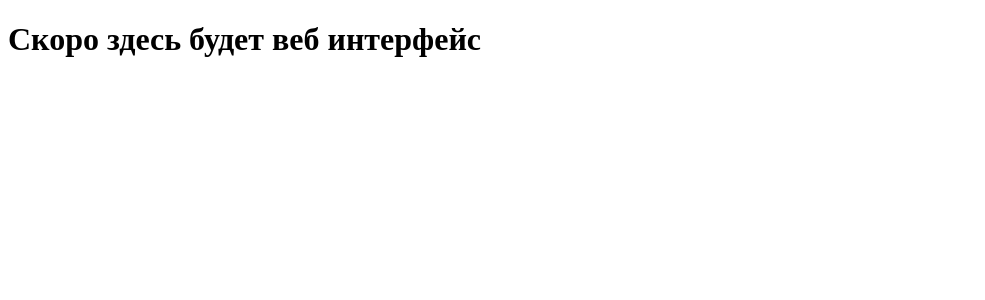
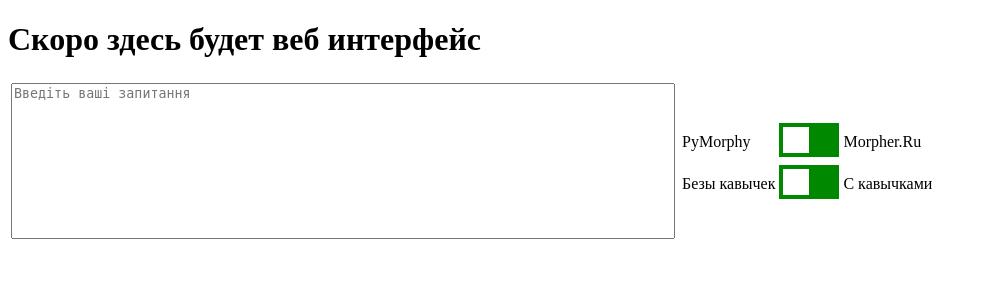
Before and after one commit to kribrum-linguistics/backend, a Flask app: page / in a window 1280 px wide. Shown: the top 300 px of the page, without its empty margins (0-985 px from the left). Run offline with Flask 2, Linux system fonts and the light colour scheme.

Commit message:
added styles, textarea for search queries, switches for morphparser and quotes

```diff
--- a/main.py
+++ b/main.py
@@ -11,7 +11,7 @@ import json, datetime
 
 app = Flask(__name__, template_folder='templates')
 
-@app.route("/", methods=['GET','POST'])
+@app.route("/", methods=['GET', 'POST'])
 def index():
     return render_template('index.html')
 
--- /dev/null
+++ b/static/styles/style.css
@@ -0,0 +1,58 @@
+/* The switch - the box around the slider */
+.switch {
+  position: relative;
+  display: inline-block;
+  width: 60px;
+  height: 34px;
+}
+
+/* Hide default HTML checkbox */
+.switch input {display:none;}
+
+/* The slider */
+.slider {
+  position: absolute;
+  cursor: pointer;
+  top: 0;
+  left: 0;
+  right: 0;
+  bottom: 0;
+  background-color: #008800;
+  -webkit-transition: .4s;
+  transition: .4s;
+}
+
+.slider:before {
+  position: absolute;
+  content: "";
+  height: 26px;
+  width: 26px;
+  left: 4px;
+  bottom: 4px;
+  background-color: white;
+  -webkit-transition: .4s;
+  transition: .4s;
+}
+
+input:checked + .slider {
+  background-color: #008800;
+}
+
+input:focus + .slider {
+  box-shadow: 0 0 1px #008800;
+}
+
+input:checked + .slider:before {
+  -webkit-transform: translateX(26px);
+  -ms-transform: translateX(26px);
+  transform: translateX(26px);
+}
+
+/* Rounded sliders */
+.slider.round {
+  border-radius: 34px;
+}
+
+.slider.round:before {
+  border-radius: 50%;
+}
--- a/templates/index.html
+++ b/templates/index.html
@@ -5,7 +5,43 @@
   <title>WEB INTERFACE</title>
   <meta name="description" content="web interface">
   <meta name="author" content="Maltsev M., Kurzukov M."></head>
+  <link rel="stylesheet" type="text/css" href="{{ url_for('static', filename='styles/style.css') }}">
 <body>
 <h1>Скоро здесь будет веб интерфейс</h1>
+<table>
+  <tr>
+    <td>
+<textarea id="queries_cases" rows=10 cols=80 placeholder="Введiть вашi запитання" style="resize: none"></textarea>
+    </td>
+
+
+    <td>
+<table>
+  <tr>
+    <td>PyMorphy</td>
+    <td>
+<label class="switch">
+  <input id="morphparser" type="checkbox">
+  <div class="slider"></div>
+</label>
+    </td>
+<td>Morpher.Ru</td>
+  </tr>
+  <tr>
+    <td>Безы кавычек</td>
+    <td>
+    <label class="switch">
+  <input id="morphparser" type="checkbox">
+  <div class="slider"></div>
+  </td>
+  <td>
+    С кавычками</td>
+  </tr>
+</table>
+</td>
+  </tr>
+
+</table>
+
 </body>
 </html>
```
